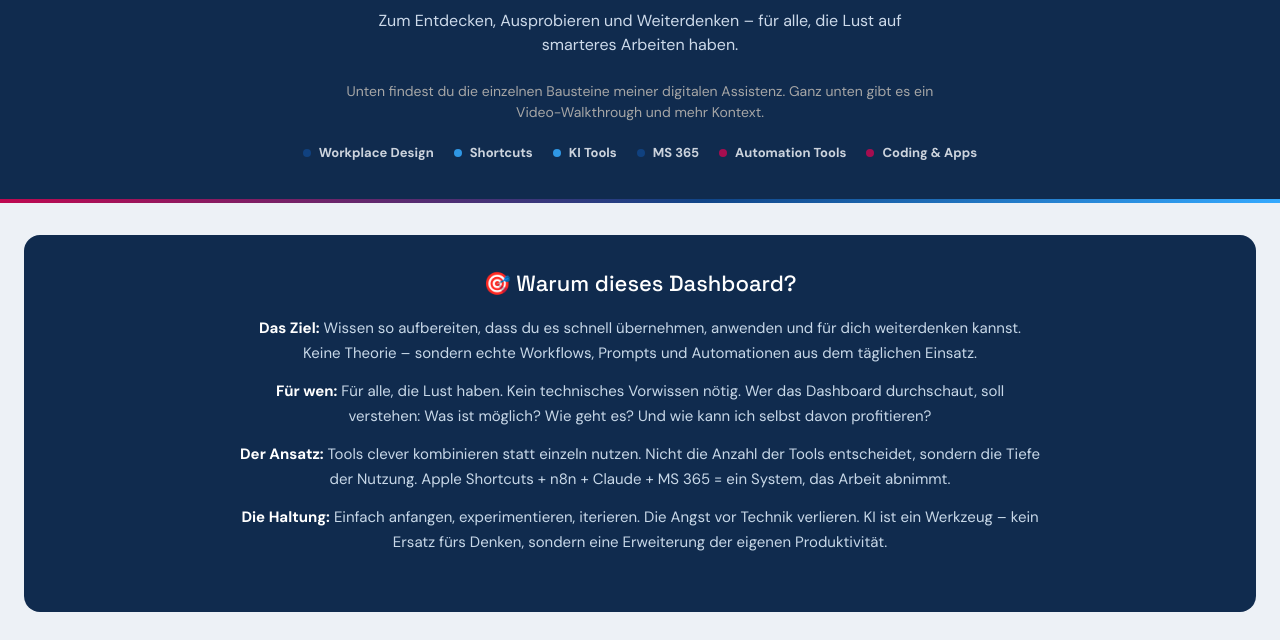
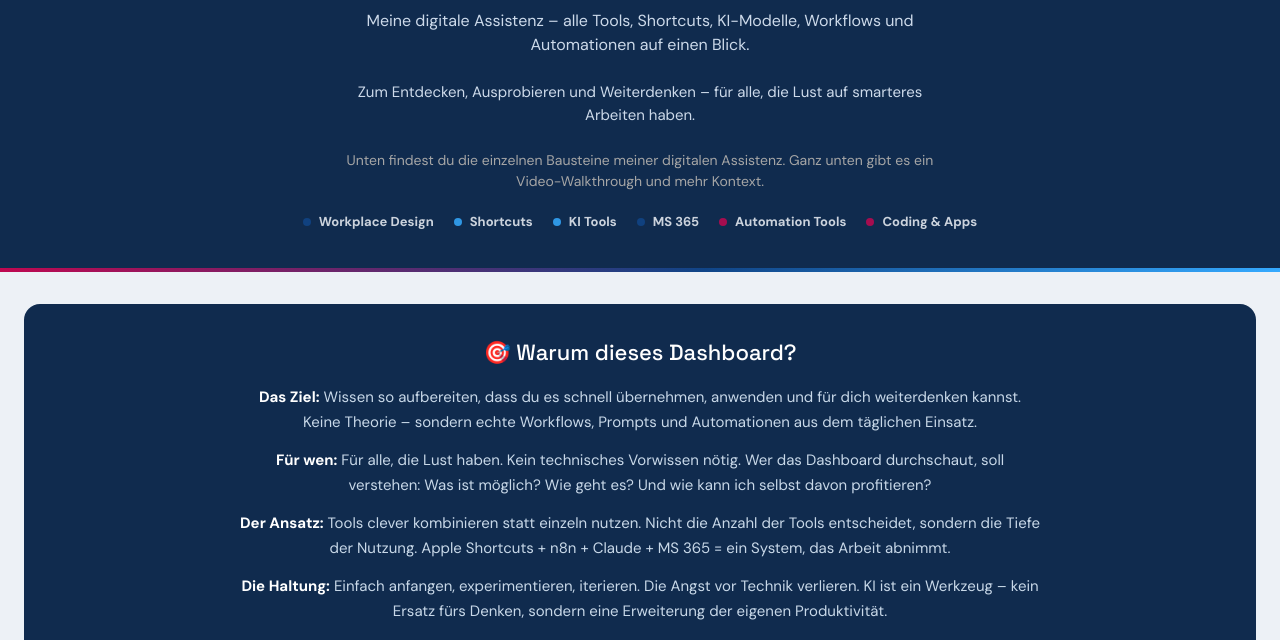
Before and after one commit to christoph-digital/ch-digital-assistent, a website: page public/index.html in a window 1280 px wide. Shown: the part 160-800 px from the top of the page. Drawn offline with Linux system fonts and the light colour scheme.

Commit message:
Add back intro sentence under CH Digitale Assistenz
Co-Authored-By: Claude Opus 4.5 <noreply@anthropic.com>

```diff
--- a/public/index.html
+++ b/public/index.html
@@ -374,7 +374,8 @@
     <span>Mina</span>
   </div>
   <h1>CH Digitale Assistenz</h1>
-  <p>Zum Entdecken, Ausprobieren und Weiterdenken – für alle, die Lust auf smarteres Arbeiten haben.</p>
+  <p>Meine digitale Assistenz – alle Tools, Shortcuts, KI-Modelle, Workflows und Automationen auf einen Blick.</p>
+  <p style="font-size: 15px; color: var(--silver-dark); margin-top: 12px;">Zum Entdecken, Ausprobieren und Weiterdenken – für alle, die Lust auf smarteres Arbeiten haben.</p>
   <p style="font-size: 14px; color: var(--light-grey); margin-top: 8px; margin-bottom: 20px;">Unten findest du die einzelnen Bausteine meiner digitalen Assistenz. Ganz unten gibt es ein Video-Walkthrough und mehr Kontext.</p>
   <div class="legend">
     <span class="legend-item"><span class="legend-dot" style="background:var(--marine-blue)"></span> Workplace Design</span>
```
